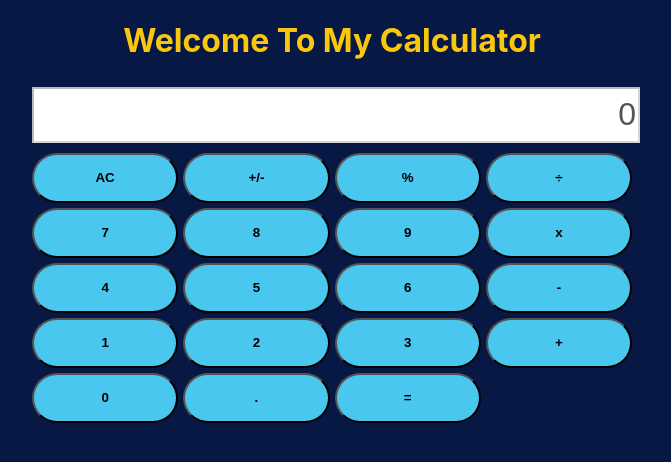
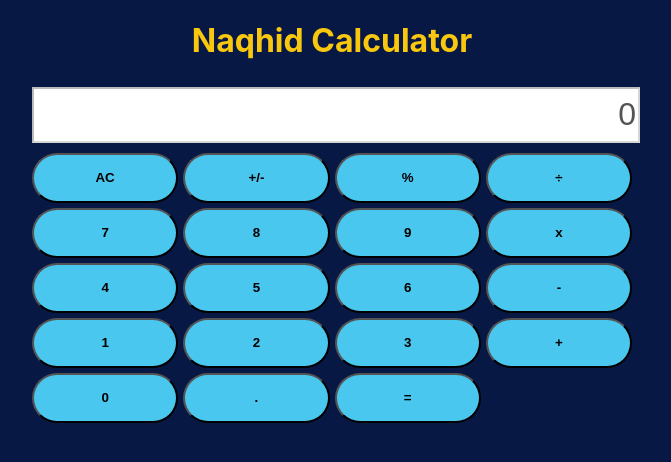
Before and after one commit to Naqhid/React-Calculator, a React (Create React App) app: page / in a window 1280 px wide. Shown: the top 462 px of the page, without its empty margins (308-979 px from the left). Built offline with nearby package versions, Linux system fonts and the light colour scheme.

Commit message:
update milestone-4 stuff

```diff
--- a/src/components/App.js
+++ b/src/components/App.js
@@ -19,7 +19,7 @@ function App() {
     <>
       <div className="App">
         <div className="content">
-          <h1 className="title-app">Welcome To My Calculator</h1>
+          <h1 className="title-app">Naqhid Calculator</h1>
           <Display total={total} operation={operation} next={next} />
           <ButtonPanel updateDisplay={updateDisplay} />
         </div>
```
